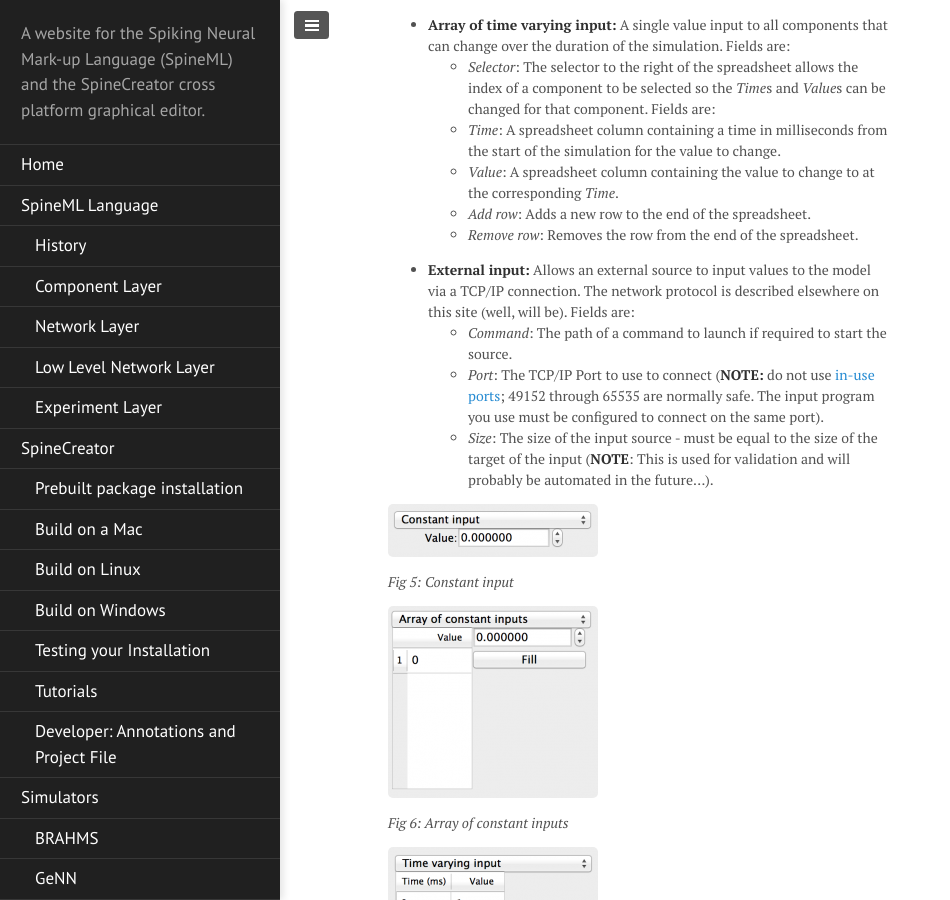
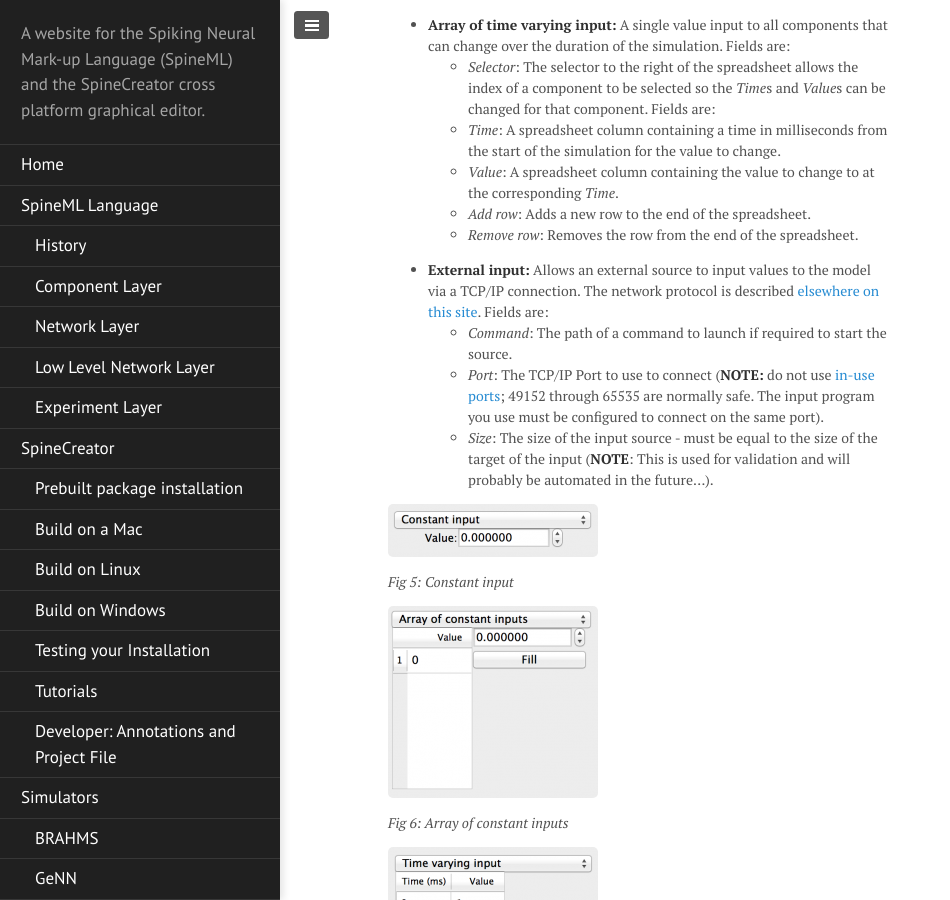
Before and after one commit to SpineML/spineml.github.io, a Jekyll site: the page built from spinecreator/createexpt/index.md, in a window 1280 px wide and 900 px high, scrolled down 3185 px. Shown: the whole window, without its empty margins (0-950 px from the left). Built offline with Jekyll 4.4.1, drawn with Linux system fonts in a browser that asks for light colours; nearby versions of some CDN libraries; library files that are not in the unit come from our copies.

Commit message:
Adds link to description of network protocol

```diff
--- a/spinecreator/createexpt/index.md
+++ b/spinecreator/createexpt/index.md
@@ -141,7 +141,7 @@
 
 * **External input:** Allows an external source to input values to the
     model via a TCP/IP connection. The network protocol is described
-    elsewhere on this site (well, will be). Fields are:
+    [elsewhere on this site](/spinecreator/datainput/). Fields are:
   * *Command*: The path of a command to launch if required to start
      the source.
   * *Port*: The TCP/IP Port to use to connect (**NOTE:** do not use
```
